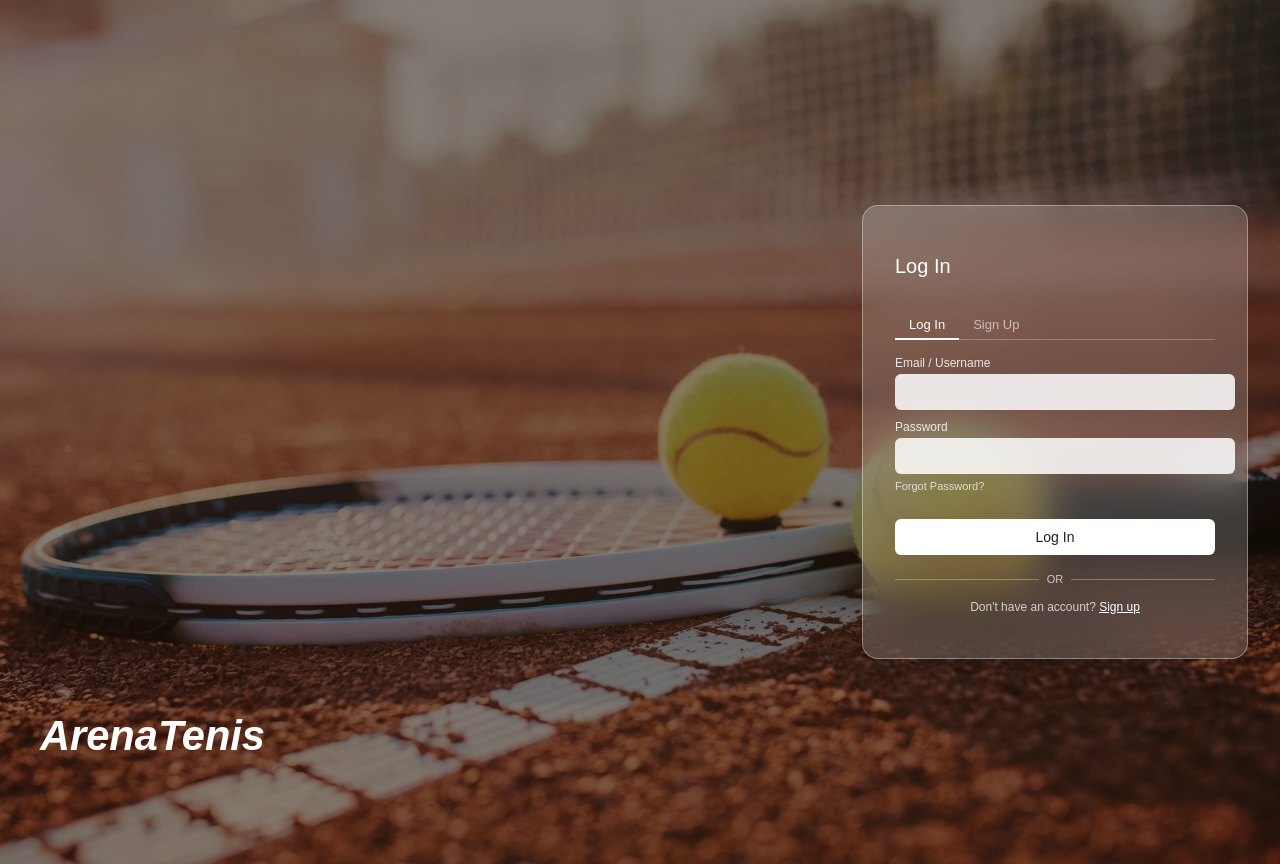
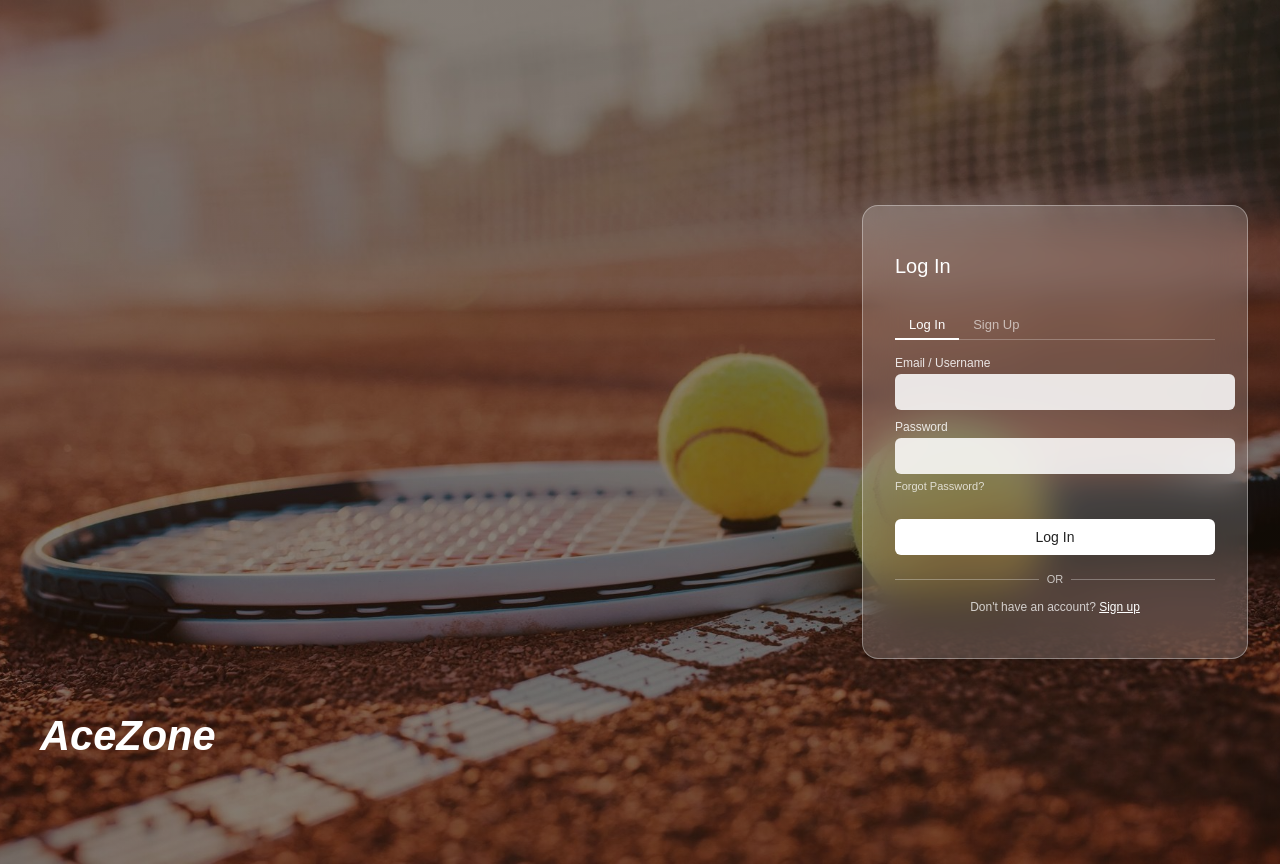
Before and after one commit to ionicka/AceZoneFrontend, a React (Create React App) app: page /login in a window 1280 px wide. Built offline with nearby package versions, Linux system fonts and the light colour scheme.

Commit message:
Main Name changed

```diff
--- a/package.json
+++ b/package.json
@@ -1,5 +1,5 @@
 {
-  "name": "arena-tenis-frontendcd",
+  "name": "AceZoneFrontend",
   "version": "0.1.0",
   "proxy": "http://localhost:8080",
   "private": true,
--- a/src/components/Navbar.jsx
+++ b/src/components/Navbar.jsx
@@ -25,7 +25,7 @@ if (token) {
  return (
     <nav className="navbar">
       <div className="navbar-left">
-        <span className="logo">ArenaTenis</span>
+        <span className="logo">AceZone</span>
         <div className="search-box">
           <span>&#128269;</span>
           <input type="text" placeholder="Search..." />
--- a/src/pages/Home.jsx
+++ b/src/pages/Home.jsx
@@ -1,5 +1,4 @@
 import { useState, useEffect } from "react";
-import { useNavigate } from "react-router-dom";
 import Navbar from "../components/Navbar";
 import api from "../api/axiosConfig";
 import "./Home.css";
--- a/src/pages/Login.jsx
+++ b/src/pages/Login.jsx
@@ -21,7 +21,7 @@ export default function Login() {
 
   return (
     <div className="auth-page">
-      <div className="brand">ArenaTenis</div>
+      <div className="brand">AceZone</div>
       <div className="auth-card">
         <div className="auth-card-header">
           <h2>Log In</h2>
--- a/src/pages/Register.jsx
+++ b/src/pages/Register.jsx
@@ -26,7 +26,7 @@ export default function Register() {
 
   return (
     <div className="auth-page">
-      <div className="brand">ArenaTenis</div>
+      <div className="brand">AceZone</div>
       <div className="auth-card">
         <div className="auth-card-header">
           <h2>Sign Up</h2>
--- a/src/pages/admin/AdminAdd.jsx
+++ b/src/pages/admin/AdminAdd.jsx
@@ -35,7 +35,7 @@ export default function AdminAdd() {
     <div className="admin-page">
      <header className="admin-header">
   <span className="logo" onClick={() => navigate("/home")} style={{ cursor: "pointer" }}>
-    ArenaTenis
+    AceZone
   </span>
 </header>
       <div className="admin-content">
--- a/src/pages/admin/AdminEdit.jsx
+++ b/src/pages/admin/AdminEdit.jsx
@@ -37,7 +37,7 @@ export default function AdminEdit() {
     <div className="admin-page">
       <header className="admin-header">
   <span className="logo" onClick={() => navigate("/home")} style={{ cursor: "pointer" }}>
-    ArenaTenis
+    AceZone
   </span>
 </header>
       <div className="admin-content">
--- a/src/pages/admin/AdminPage.jsx
+++ b/src/pages/admin/AdminPage.jsx
@@ -67,7 +67,7 @@ export default function AdminPage({ mode = "add" }) {
   return (
     <div className="admin-page">
       <header className="admin-header">
-        <span className="logo">ArenaTenis — Admin</span>
+        <span className="logo">AceZone — Admin</span>
         <button onClick={() => navigate("/home")} className="back-btn">
           Inapoi la site
         </button>
--- a/src/pages/admin/AdminProducts.jsx
+++ b/src/pages/admin/AdminProducts.jsx
@@ -95,7 +95,7 @@ function AdminHeader() {
   return (
    <header className="admin-header">
   <span className="logo" onClick={() => navigate("/home")} style={{ cursor: "pointer" }}>
-    ArenaTenis
+    AceZone
   </span>
 </header>
   );
```
Also changed, not shown: 1 other file (tests, documents, lock files or other folders).
